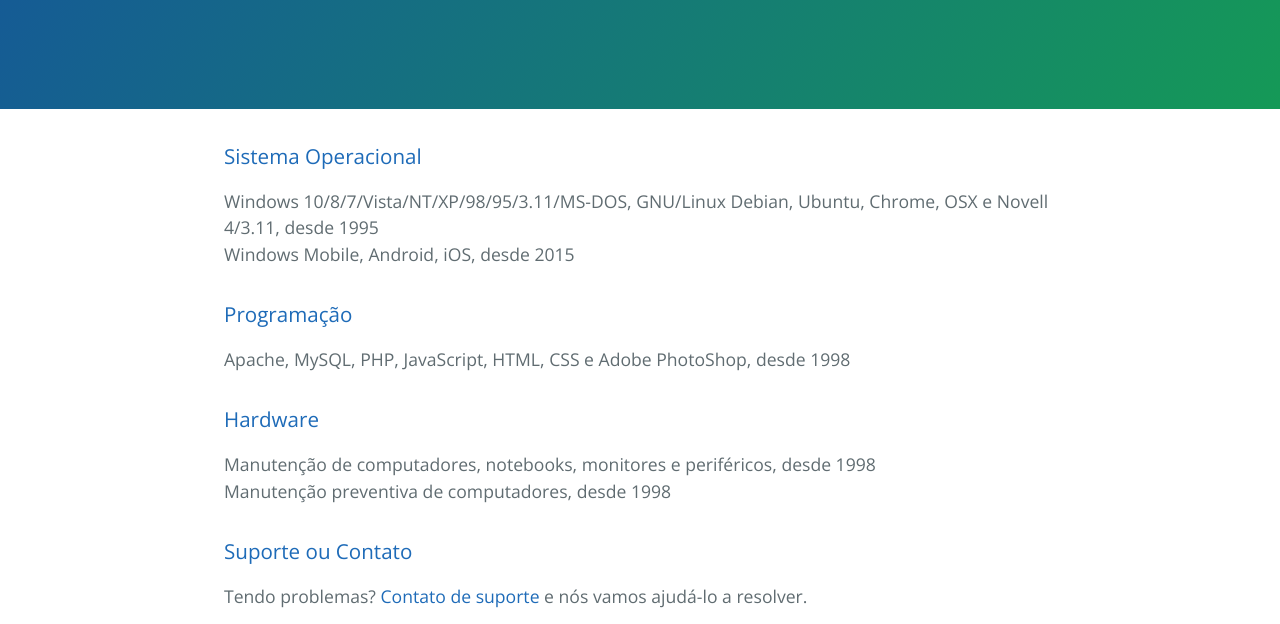
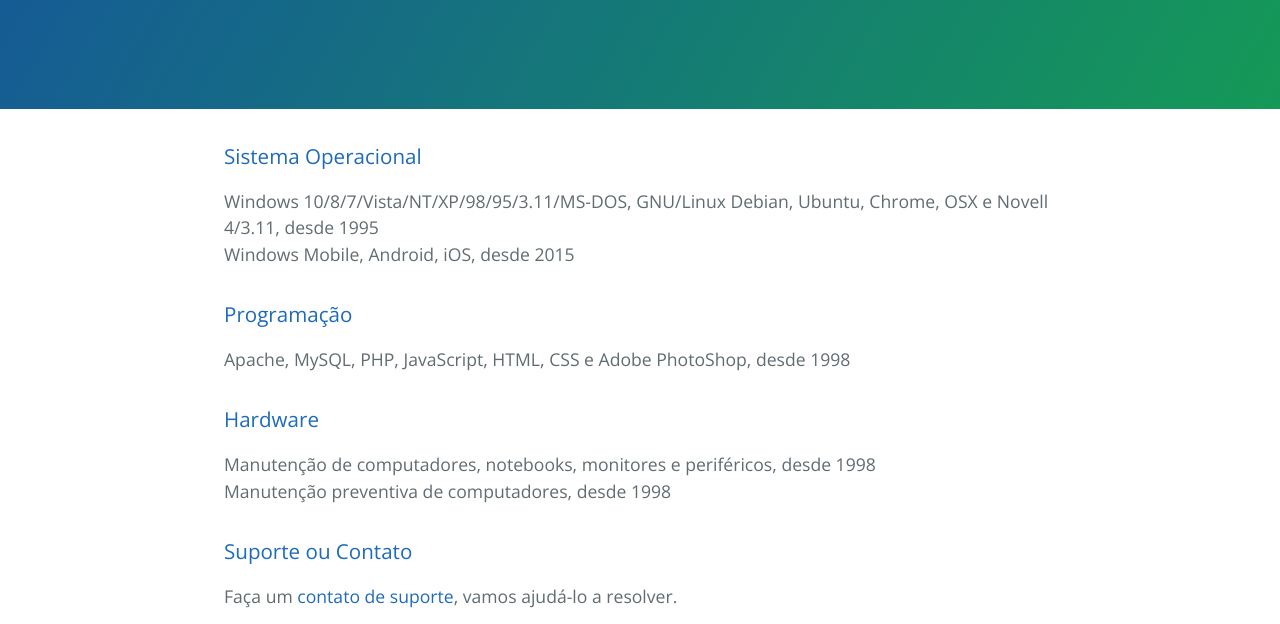
Before and after one commit to icw3/icw3.github.io, a plain HTML site: page index.html in a window 1280 px wide. Shown: the part 161-785 px from the top of the page. Drawn offline with nearby package versions, Linux system fonts and the light colour scheme.

Commit message:
Update index.html

```diff
--- a/index.html
+++ b/index.html
@@ -31,7 +31,7 @@ Manutenção de computadores, notebooks, monitores e periféricos, desde 1998
 
 <h3>
 <a id="support-or-contact" class="anchor" href="https://fb.com/messages/fvandrad" aria-hidden="true">Suporte ou Contato</a></h3>
-  Tendo problemas? <a href="https://fb.com/messages/fvandrad">Contato de suporte</a> e nós vamos ajudá-lo a resolver.
+  Faça um <a href="https://fb.com/messages/fvandrad">contato de suporte</a>, vamos ajudá-lo a resolver.
 
 <p><image src=sistemas.gif align=center>
       <footer class="site-footer">
```
